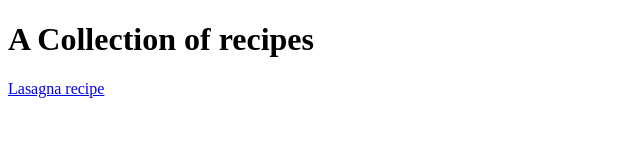
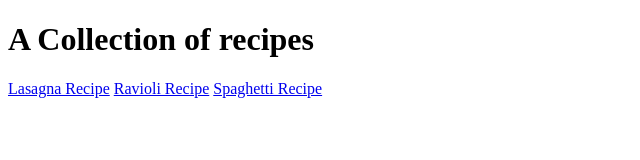
Before and after one commit to PrinceGill2/recipes, a plain HTML site: page index.html in a window 1280 px wide. Shown: the whole page, without its empty margins (0-640 px from the left). Drawn offline with Linux system fonts and the light colour scheme.

Commit message:
add links to index and update lasagna.html

```diff
--- a/index.html
+++ b/index.html
@@ -3,15 +3,16 @@
 
 <head>
     <meta charset="UTF-8">
-
+    <title>odins_recipes</title>
 </head>
 
 
 <body>
-</body>
 <h1>A Collection of recipes</h1>
 
-<a href = "allRecipes/lasagna">Lasagna recipe</a>
+<a href = "allRecipes/lasagna">Lasagna Recipe</a>
+<a href="allRecipes/ravioli.html">Ravioli Recipe</a>
+<a href="allRecipes/spaghetti.html">Spaghetti Recipe</a>
 
 </body>
 
```
Also changed, not shown: allRecipes/lasagna.html (+1 -1 lines).
